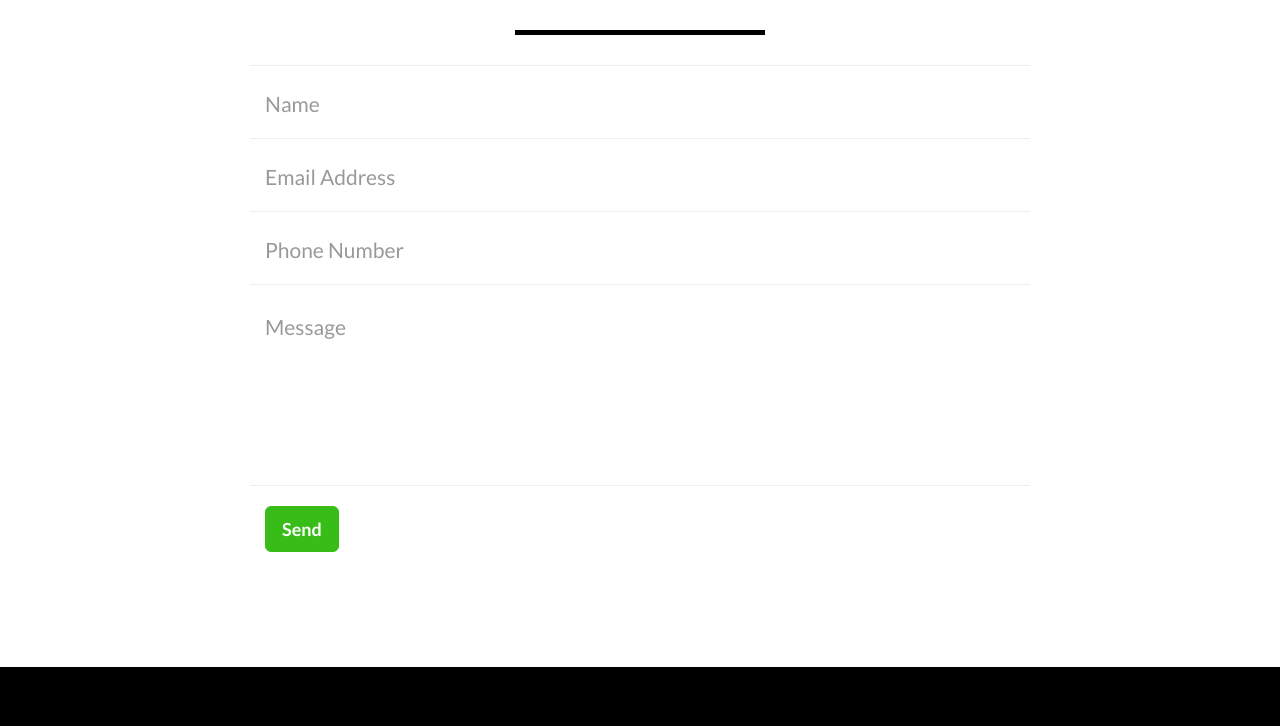
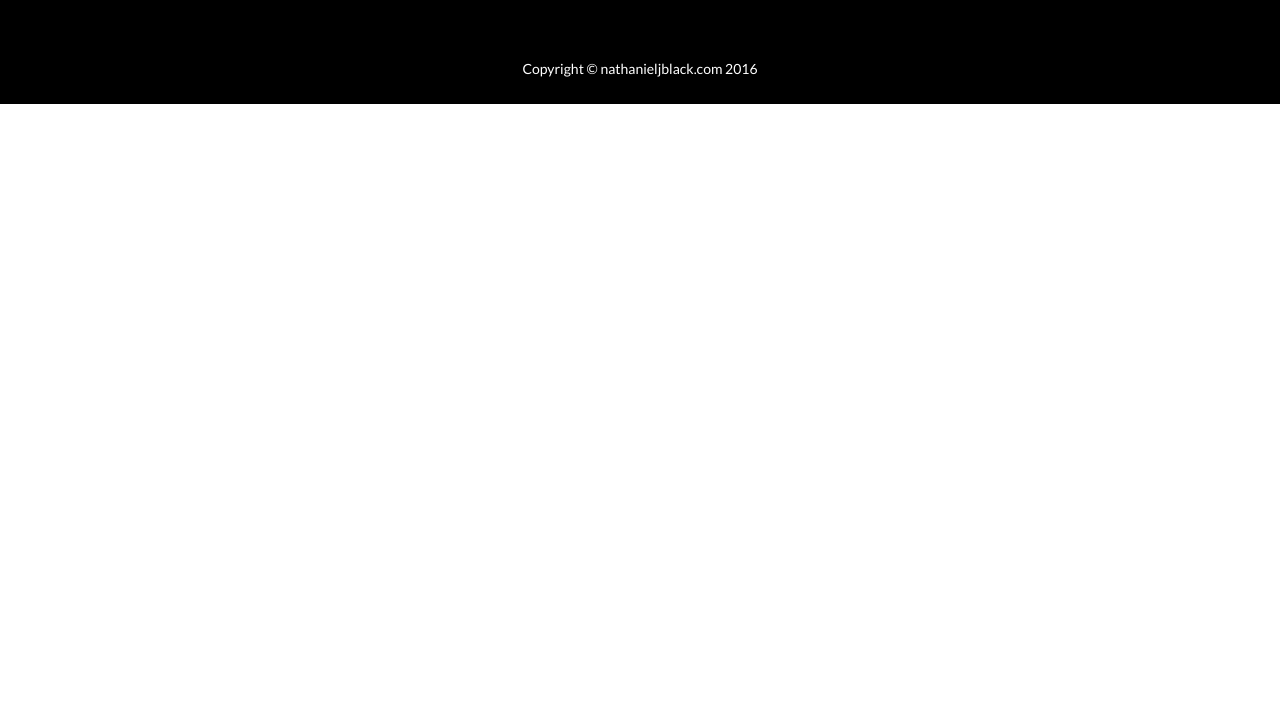
Before and after one commit to nathanieljblack/Website, a website: page index.html in a window 1280 px wide. Shown: the part 1606-2332 px from the top of the page. After the commit the page ends 1710 px from the top, so only its background shows below. Drawn offline with nearby package versions, Linux system fonts and the light colour scheme.

Commit message:
remove php form

```diff
--- a/index.html
+++ b/index.html
@@ -162,63 +162,6 @@
         </div>
     </section>
 
-
-
-    <!-- Contact Section -->
-    <section id="contact">
-        <div class="container">
-            <div class="row">
-                <div class="col-lg-12 text-center">
-                    <h2>Contact Me</h2>
-                    <hr class="star-primary">
-                </div>
-            </div>
-            <div class="row">
-                <div class="col-lg-8 col-lg-offset-2">
-                    <!-- To configure the contact form email address, go to mail/contact_me.php and update the email address in the PHP file on line 19. -->
-                    <!-- The form should work on most web servers, but if the form is not working you may need to configure your web server differently. -->
-                    <form name="sentMessage" id="contactForm" novalidate>
-                        <div class="row control-group">
-                            <div class="form-group col-xs-12 floating-label-form-group controls">
-                                <label>Name</label>
-                                <input type="text" class="form-control" placeholder="Name" id="name" required data-validation-required-message="Please enter your name.">
-                                <p class="help-block text-danger"></p>
-                            </div>
-                        </div>
-                        <div class="row control-group">
-                            <div class="form-group col-xs-12 floating-label-form-group controls">
-                                <label>Email Address</label>
-                                <input type="email" class="form-control" placeholder="Email Address" id="email" required data-validation-required-message="Please enter your email address.">
-                                <p class="help-block text-danger"></p>
-                            </div>
-                        </div>
-                        <div class="row control-group">
-                            <div class="form-group col-xs-12 floating-label-form-group controls">
-                                <label>Phone Number</label>
-                                <input type="tel" class="form-control" placeholder="Phone Number" id="phone" required data-validation-required-message="Please enter your phone number.">
-                                <p class="help-block text-danger"></p>
-                            </div>
-                        </div>
-                        <div class="row control-group">
-                            <div class="form-group col-xs-12 floating-label-form-group controls">
-                                <label>Message</label>
-                                <textarea rows="5" class="form-control" placeholder="Message" id="message" required data-validation-required-message="Please enter a message."></textarea>
-                                <p class="help-block text-danger"></p>
-                            </div>
-                        </div>
-                        <br>
-                        <div id="success"></div>
-                        <div class="row">
-                            <div class="form-group col-xs-12">
-                                <button type="submit" class="btn btn-success btn-lg">Send</button>
-                            </div>
-                        </div>
-                    </form>
-                </div>
-            </div>
-        </div>
-    </section>
-
     <!-- Footer -->
     <footer class="text-center">
         <div class="footer-above">
@@ -236,6 +179,9 @@
                             </li>
                             <li>
                                 <a href="https://www.linkedin.com/in/nathanieljblack" class="btn-social btn-outline"><i class="fa fa-fw fa-linkedin"></i></a>
+                            </li>
+                            <li>
+                                <a href="mailto:nathaniel.j.black@gmail.com?Subject=Hi%20Nate"  class="btn-social btn-outline"><i class="fa fa-fw fa-email"></i></a>
                             </li>
                         </ul>
                     </div>
```
Also changed, not shown: css/freelancer.min.css.
